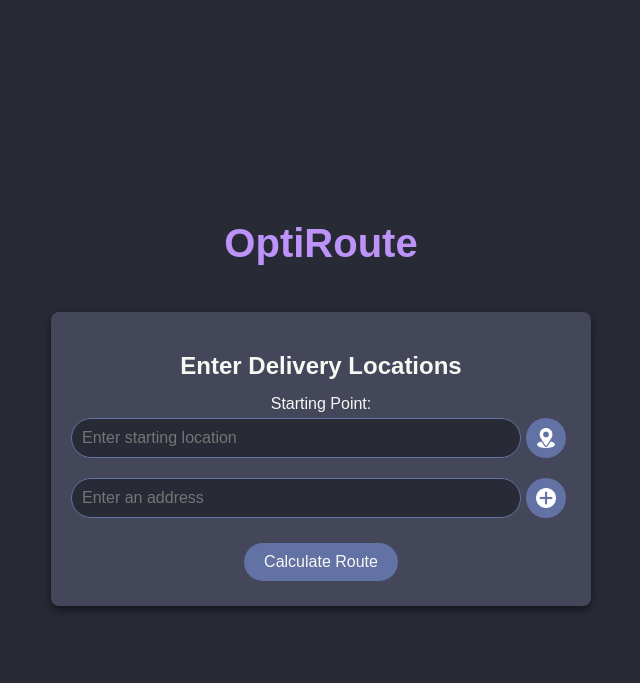
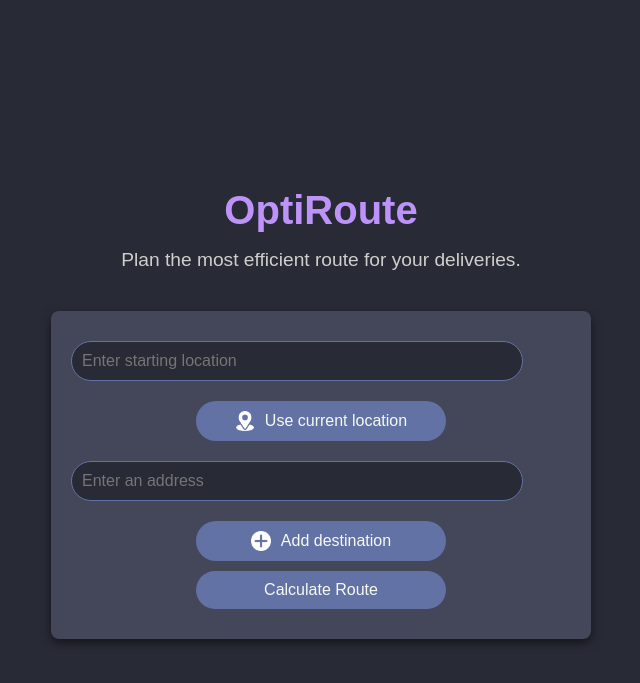
Before and after one commit to thekalvpsia/optiroute, a Flask app: page / in a window 1280 px wide. Shown: the top 683 px of the page, without its empty margins (319-959 px from the left). Run offline with Flask 3, Linux system fonts and the light colour scheme.

Commit message:
changes to button locations and aesthetics

```diff
--- a/static/css/style.css
+++ b/static/css/style.css
@@ -29,6 +29,15 @@ header h1 {
     color: #bd93f9;
 }
 
+.subtitle {
+    font-size: 1.2rem;
+    color: #f8f8f2;
+    text-align: center;
+    margin-top: -10px;
+    margin-bottom: 20px;
+    opacity: 0.8;
+}
+
 /* Form Section */
 #form-section {
     background-color: #44475a;
@@ -45,19 +54,24 @@ header h1 {
     margin-bottom: 15px;
 }
 
-/* Form Inputs */
-#address-container {
-    margin-bottom: 15px;
+.address-field,
+.starting-point-container {
+    width: 100%;
+    display: flex;
+    align-items: center;
 }
 
-.address-field {
-    display: flex;
-    align-items: center;
-    margin-bottom: 10px;
+/* Invisible button to match spacing */
+.invisible-btn {
+    width: 40px;
+    height: 40px;
+    visibility: hidden;
+    margin-left: 10px;
 }
 
-.address-field input {
-    flex: 1;
+.address-field input,
+#starting-address {
+    width: 100%;
     padding: 10px;
     border: 1px solid #6272a4;
     border-radius: 25px;
@@ -67,39 +81,26 @@ header h1 {
     box-sizing: border-box;
 }
 
-.address-field input:focus {
-    border-color: #50fa7b;
-    outline: none;
+#address-container {
+    width: 100%;
+    display: flex;
+    flex-direction: column;
+    align-items: center;
 }
 
-.add-address-btn {
-    background-color: #6272a4;
-    color: #f8f8f2;
-    border: none;
-    border-radius: 25px;
-    font-size: 1.5rem;
-    width: 40px;
-    height: 40px;
-    cursor: pointer;
+.address-field {
+    display: flex;
+    align-items: center;
+    width: 100%;
+    justify-content: space-between;
+}
+
+/* General button styling */
+button {
     display: flex;
     align-items: center;
     justify-content: center;
-    transition: background-color 0.3s ease;
-}
-
-.add-address-btn:hover {
-    background-color: #50fa7b;
-    color: #282a36;
-}
-
-.add-address-btn:active {
-    transform: scale(0.95);
-}
-
-/* Buttons */
-button {
-    padding: 10px 20px;
-    margin: 5px;
+    padding: 10px;
     border: none;
     border-radius: 25px;
     background-color: #6272a4;
@@ -107,18 +108,49 @@ button {
     font-size: 1rem;
     cursor: pointer;
     transition: background-color 0.3s ease;
+    width: 100%;
+    max-width: 250px;
+    margin: 10px auto;
+}
+
+button img {
+    width: 20px;
+    height: 20px;
+    filter: invert(1);
+    margin-right: 10px;
 }
 
 button:hover {
-    background-color: #50fa7b;
-    color: #282a36;
+    background-color: #525c79;
 }
 
 button:active {
     transform: scale(0.98);
 }
 
+#get-location-btn {
+    display: flex;
+    justify-content: center;
+    align-items: center;
+}
+
+#add-address-btn {
+    display: flex;
+    justify-content: center;
+    align-items: center;
+}
+
+#get-location-btn,
+#add-address-btn {
+    margin-top: 10px;
+}
+
+#add-address-btn {
+    align-self: center;
+}
+
 .remove-address-btn {
+    margin-left: 10px;
     background-color: #6272a4;
     color: #f8f8f2;
     border: none;
@@ -137,53 +169,11 @@ button:active {
     background-color: #ff5555;
 }
 
-.starting-point-container {
-    display: flex;
-    align-items: center;
-    margin-bottom: 10px;
-}
-
-#starting-address {
-    flex: 1;
-    padding: 10px;
-    border: 1px solid #6272a4;
-    border-radius: 25px;
-    background-color: #282a36;
-    color: #f8f8f2;
-    font-size: 1rem;
-    box-sizing: border-box;
-}
-
-#get-location-btn {
-    background-color: #6272a4;
-    color: #f8f8f2;
-    border: none;
-    border-radius: 25px;
-    font-size: 1.2rem;
-    width: 40px;
-    height: 40px;
-    cursor: pointer;
-    display: flex;
-    align-items: center;
-    justify-content: center;
-    transition: background-color 0.3s ease;
-}
-
-#get-location-btn:hover {
-    background-color: #50fa7b;
-    color: #282a36;
-}
-
-button img {
-    width: 20px;
-    height: 20px;
-    filter: invert(1);
-}
-
 .icon-img {
     width: 20px;
     height: 20px;
     filter: invert(1);
+    margin: 0;
 }
 
 /* Responsive Design */
--- a/templates/index.html
+++ b/templates/index.html
@@ -9,15 +9,14 @@
 <body>
     <header>
         <h1>OptiRoute</h1>
+        <p class="subtitle">Plan the most efficient route for your deliveries.</p>
     </header>
 
     <main>
         <section id="form-section">
-            <h2>Enter Delivery Locations</h2>
             <form id="route-form">
                 <!-- Starting Point Input -->
                 <div class="starting-point">
-                    <label for="starting-address">Starting Point:</label>
                     <div class="starting-point-container">
                         <input
                             type="text"
@@ -26,10 +25,12 @@
                             placeholder="Enter starting location"
                             required
                         />
-                        <button type="button" id="get-location-btn" aria-label="Use current location">
-                            <img src="/static/images/location-icon.png" alt="Location" />
-                        </button>
+                        <button class="invisible-btn" aria-hidden="true"></button>
                     </div>
+                    <button type="button" id="get-location-btn">
+                        <img src="/static/images/location-icon.png" alt="Location" />
+                        Use current location
+                    </button>
                 </div>
 
                 <!-- Delivery Locations -->
@@ -40,13 +41,19 @@
                             name="address"
                             placeholder="Enter an address"
                             required
+
                         />
-                        <button type="button" class="add-address-btn" aria-label="Add address">
-                            <img src="/static/images/add-icon.png" alt="Add" />
-                        </button>
+                        <button class="invisible-btn" aria-hidden="true"></button>
                     </div>
                 </div>
 
+                <!-- Add Destination Button -->
+                <button type="button" id="add-address-btn">
+                    <img src="/static/images/add-icon.png" alt="Add" />
+                    Add destination
+                </button>
+
+                <!-- Calculate Route Button -->
                 <button type="submit" id="calculate-route-btn">Calculate Route</button>
             </form>
         </section>
```
